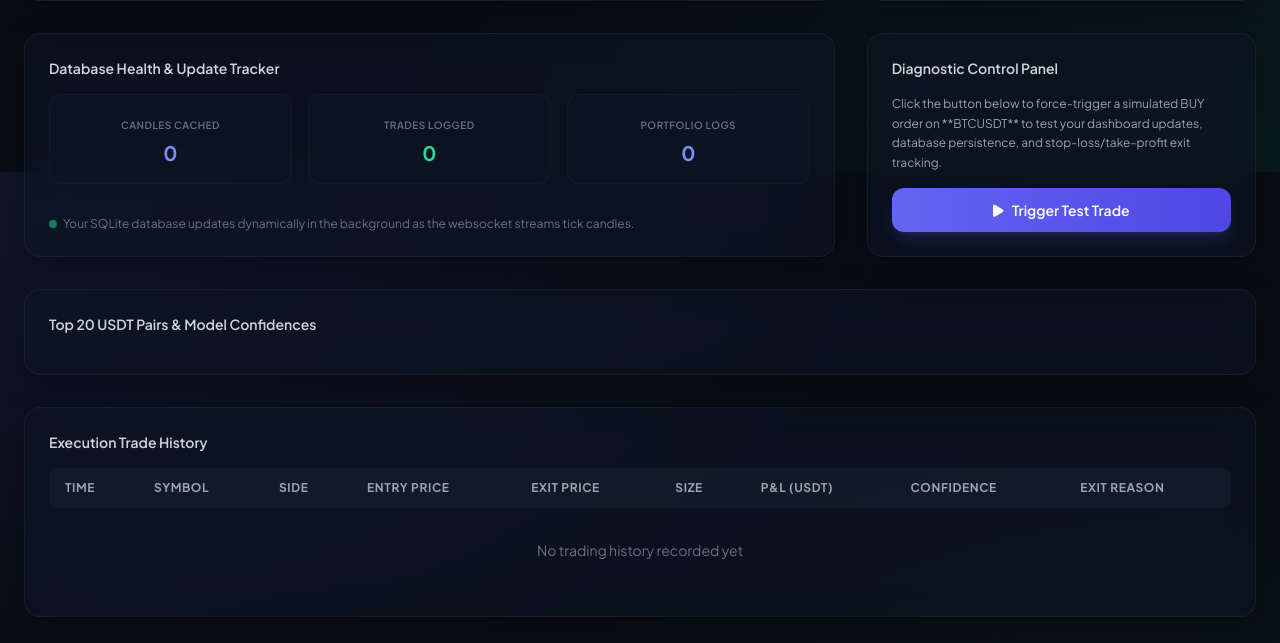
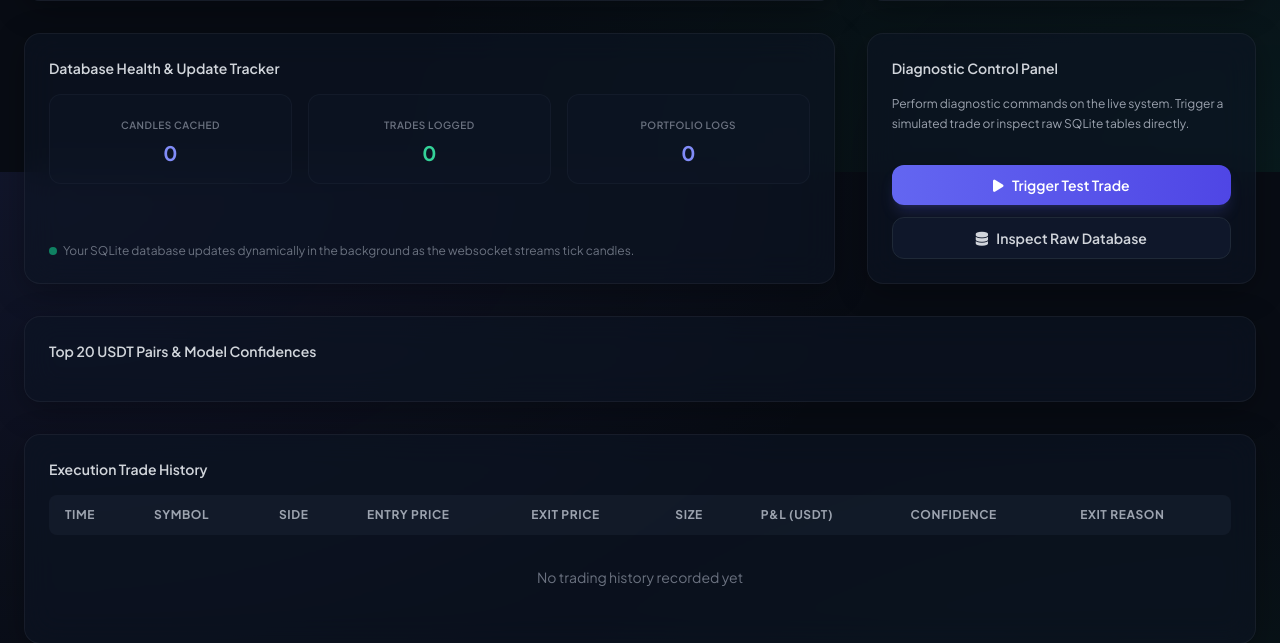
Before and after one commit to siddy-p/AI-crypto-paper-trader, a Flask app: page / in a window 1280 px wide. Shown: the part 628-1271 px from the top of the page. Run offline with Flask 3, Linux system fonts and the light colour scheme; data that the repository does not hold is empty; some libraries are stand-ins or nearby versions.

Commit message:
Feature: Add Database Inspector modal to view raw SQLite tables directly from the dashboard

```diff
--- a/src/dashboard.py
+++ b/src/dashboard.py
@@ -1,5 +1,6 @@
 import logging
 import datetime
+import sqlite3
 from flask import Flask, jsonify, render_template
 from src import config
 from src import database
@@ -143,6 +144,33 @@ def create_app(trader_bot):
             logger.error(f"Error serving portfolio history API: {e}")
             return jsonify([])
 
+    @app.route("/api/db_inspect")
+    def api_db_inspect():
+        try:
+            conn = database.get_db_connection()
+            conn.row_factory = sqlite3.Row
+            cursor = conn.cursor()
+
+            cursor.execute("SELECT * FROM candles ORDER BY id DESC LIMIT 10")
+            candles = [dict(row) for row in cursor.fetchall()]
+
+            cursor.execute("SELECT * FROM trades ORDER BY id DESC LIMIT 20")
+            trades = [dict(row) for row in cursor.fetchall()]
+
+            cursor.execute("SELECT * FROM portfolio_history ORDER BY id DESC LIMIT 20")
+            history = [dict(row) for row in cursor.fetchall()]
+
+            conn.close()
+            return jsonify({
+                "success": True,
+                "candles": candles,
+                "trades": trades,
+                "portfolio_history": history
+            })
+        except Exception as e:
+            logger.error(f"Error executing db_inspect: {e}")
+            return jsonify({"success": False, "error": str(e)}), 500
+
     return app
 
 def run_dashboard(app, host=config.DASHBOARD_HOST, port=config.DASHBOARD_PORT):
--- a/src/templates/index.html
+++ b/src/templates/index.html
@@ -226,12 +226,17 @@
                 <div>
                     <h3 class="text-sm font-semibold text-gray-300 mb-4">Diagnostic Control Panel</h3>
                     <p class="text-xs text-gray-400 leading-relaxed mb-4">
-                        Click the button below to force-trigger a simulated BUY order on **BTCUSDT** to test your dashboard updates, database persistence, and stop-loss/take-profit exit tracking.
+                        Perform diagnostic commands on the live system. Trigger a simulated trade or inspect raw SQLite tables directly.
                     </p>
                 </div>
-                <button id="btn-trigger-trade" onclick="triggerTestTrade()" class="w-full py-3 px-4 rounded-xl bg-gradient-to-r from-indigo-500 to-indigo-600 hover:from-indigo-600 hover:to-indigo-700 font-semibold text-white shadow-lg shadow-indigo-500/20 active:translate-y-0.5 hover:shadow-indigo-500/35 transition-all text-sm">
-                    <i class="fas fa-play mr-1.5"></i> Trigger Test Trade
-                </button>
+                <div class="flex flex-col gap-3 mt-4">
+                    <button id="btn-trigger-trade" onclick="triggerTestTrade()" class="w-full py-2.5 px-4 rounded-xl bg-gradient-to-r from-indigo-500 to-indigo-600 hover:from-indigo-600 hover:to-indigo-700 font-semibold text-white shadow-lg shadow-indigo-500/20 active:translate-y-0.5 hover:shadow-indigo-500/35 transition-all text-sm">
+                        <i class="fas fa-play mr-1.5"></i> Trigger Test Trade
+                    </button>
+                    <button onclick="openDbInspector()" class="w-full py-2.5 px-4 rounded-xl bg-slate-900 hover:bg-slate-800 border border-gray-800 font-semibold text-gray-300 active:translate-y-0.5 transition-all text-sm">
+                        <i class="fas fa-database mr-1.5"></i> Inspect Raw Database
+                    </button>
+                </div>
             </div>
         </section>
 
@@ -524,6 +529,116 @@
             setInterval(fetchStatus, 5000);
             setInterval(updateChart, 60000);
         });
+
+        // Database Inspector State
+        let dbInspectData = null;
+        let activeDbTab = 'trades';
+
+        async function openDbInspector() {
+            document.getElementById('db-inspector-modal').classList.remove('hidden');
+            document.getElementById('db-inspector-modal').classList.add('flex');
+            await refreshDbInspector();
+        }
+
+        function closeDbInspector() {
+            document.getElementById('db-inspector-modal').classList.add('hidden');
+            document.getElementById('db-inspector-modal').classList.remove('flex');
+        }
+
+        async function refreshDbInspector() {
+            const output = document.getElementById('db-raw-output');
+            output.innerText = "// Querying SQLite database records...";
+            try {
+                const response = await fetch('/api/db_inspect');
+                const data = await response.json();
+                if (data.success) {
+                    dbInspectData = data;
+                    renderActiveDbTab();
+                } else {
+                    output.innerText = "Error querying database: " + data.error;
+                }
+            } catch (error) {
+                console.error("Error inspecting database:", error);
+                output.innerText = "Connection failed. Please check if your backend is online.";
+            }
+        }
+
+        function switchDbTab(tab) {
+            activeDbTab = tab;
+            const tabs = {
+                'trades': 'tab-btn-trades',
+                'candles': 'tab-btn-candles',
+                'history': 'tab-btn-history'
+            };
+            for (const [key, id] of Object.entries(tabs)) {
+                const btn = document.getElementById(id);
+                if (key === tab) {
+                    btn.className = "px-4 py-2 text-xs font-semibold rounded-lg bg-indigo-500/10 text-indigo-400 border border-indigo-500/30";
+                } else {
+                    btn.className = "px-4 py-2 text-xs font-semibold rounded-lg bg-slate-900/60 text-gray-400 hover:text-white border border-gray-800/60";
+                }
+            }
+            renderActiveDbTab();
+        }
+
+        function renderActiveDbTab() {
+            if (!dbInspectData) return;
+            const output = document.getElementById('db-raw-output');
+            let dataToShow = [];
+            if (activeDbTab === 'trades') {
+                dataToShow = dbInspectData.trades;
+            } else if (activeDbTab === 'candles') {
+                dataToShow = dbInspectData.candles;
+            } else if (activeDbTab === 'history') {
+                dataToShow = dbInspectData.portfolio_history;
+            }
+
+            if (dataToShow.length === 0) {
+                output.innerText = `// No records found in '${activeDbTab}' table.`;
+            } else {
+                output.innerText = JSON.stringify(dataToShow, null, 2);
+            }
+        }
     </script>
+
+    <!-- Database Inspector Modal Overlay -->
+    <div id="db-inspector-modal" class="fixed inset-0 bg-[#020617]/85 backdrop-blur-sm items-center justify-center z-[100] hidden">
+        <div class="glass-card w-[90%] max-w-4xl max-h-[85vh] flex flex-col p-6 shadow-2xl border border-indigo-500/25">
+            <div class="flex items-center justify-between border-b border-gray-800 pb-4 mb-4">
+                <div class="flex items-center gap-2">
+                    <i class="fas fa-database text-indigo-400 text-lg"></i>
+                    <h3 class="text-lg font-bold text-white">SQLite Database Inspector</h3>
+                </div>
+                <button onclick="closeDbInspector()" class="text-gray-500 hover:text-white transition-colors text-lg">
+                    <i class="fas fa-times"></i>
+                </button>
+            </div>
+
+            <!-- Tabs -->
+            <div class="flex gap-2 border-b border-gray-800/60 pb-3 mb-4">
+                <button id="tab-btn-trades" onclick="switchDbTab('trades')" class="px-4 py-2 text-xs font-semibold rounded-lg bg-indigo-500/10 text-indigo-400 border border-indigo-500/30">
+                    trades
+                </button>
+                <button id="tab-btn-candles" onclick="switchDbTab('candles')" class="px-4 py-2 text-xs font-semibold rounded-lg bg-slate-900/60 text-gray-400 hover:text-white border border-gray-800/60">
+                    candles (last 10)
+                </button>
+                <button id="tab-btn-history" onclick="switchDbTab('history')" class="px-4 py-2 text-xs font-semibold rounded-lg bg-slate-900/60 text-gray-400 hover:text-white border border-gray-800/60">
+                    portfolio_history
+                </button>
+            </div>
+
+            <!-- Content Area -->
+            <div class="flex-1 overflow-y-auto min-h-[300px] max-h-[50vh]">
+                <pre id="db-raw-output" class="text-[11px] font-mono bg-slate-950 p-4 rounded-xl overflow-x-auto text-indigo-300 border border-slate-900 leading-relaxed"></pre>
+            </div>
+
+            <div class="flex items-center justify-between border-t border-gray-800 pt-4 mt-4">
+                <span class="text-xs text-gray-500">Querying live from <code>trading_system.db</code></span>
+                <button onclick="refreshDbInspector()" class="px-4 py-2 text-xs font-semibold bg-indigo-500 hover:bg-indigo-600 text-white rounded-lg transition-colors">
+                    <i class="fas fa-sync mr-1"></i> Refresh Query
+                </button>
+            </div>
+        </div>
+    </div>
 </body>
 </html>
```
